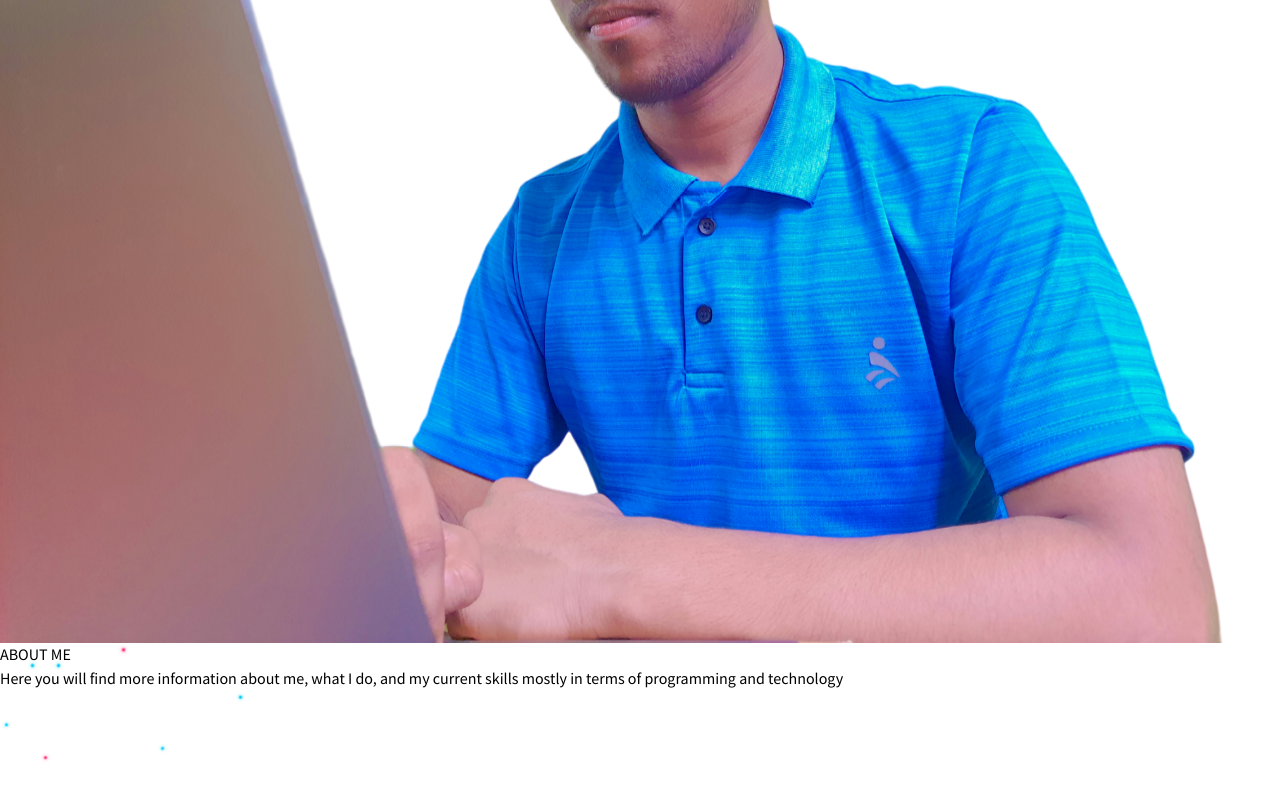
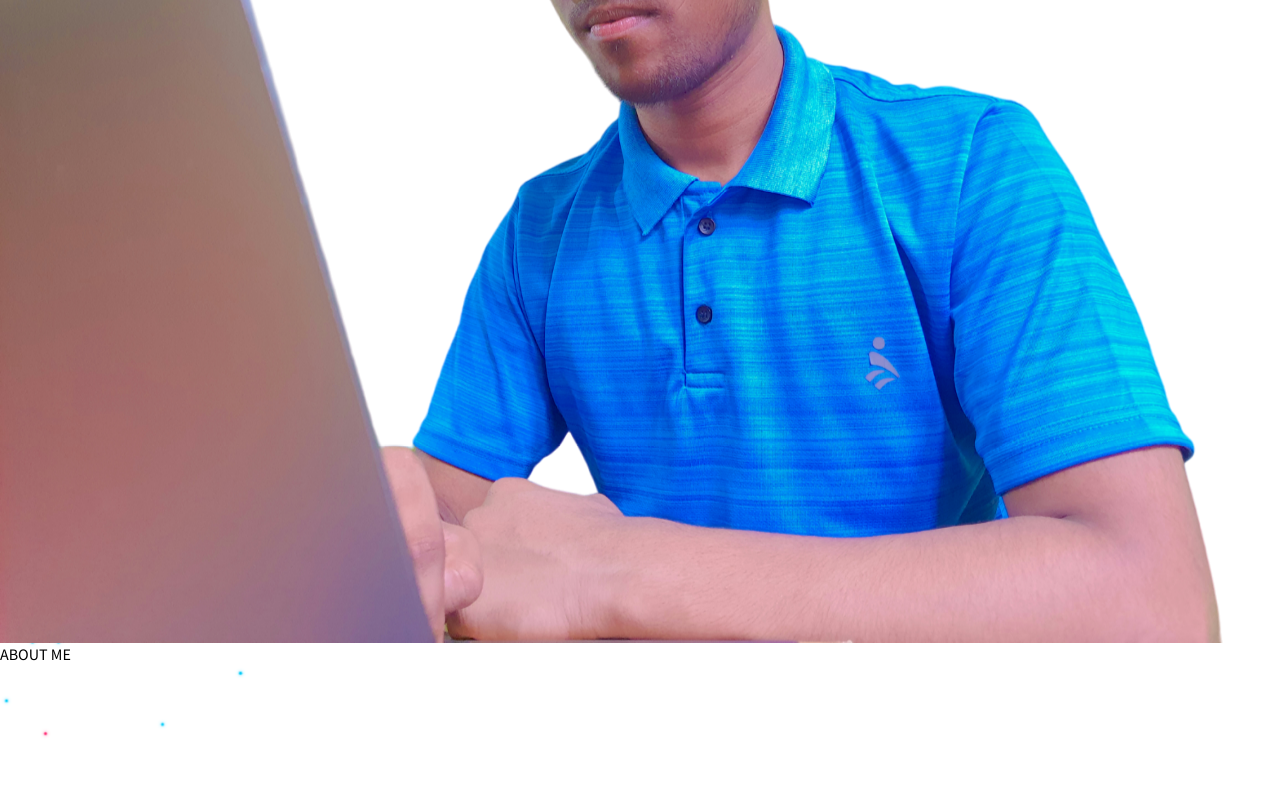
Before and after one commit to vickyguptaa7/portfolio, a React (Vite) app: page / in a window 1280 px wide. Shown: the part 798-1598 px from the top of the page. Built offline with nearby package versions, Linux system fonts and the light colour scheme.

Commit message:
added the about skewed box

```diff
--- a/src/App.tsx
+++ b/src/App.tsx
@@ -5,7 +5,7 @@ import Home from "./components/Home/Home";
 import Navbar from "./components/Navbar/Navbar";
 function App() {
   return (
-    <div className="min-w-[360px]">
+    <div className="min-w-[360px] overflow-hidden">
       <Navbar />
       <Home />
       <About />
--- a/src/components/About/About.tsx
+++ b/src/components/About/About.tsx
@@ -1,21 +1,18 @@
-import Wrapper from "../Wrapper/wrapper";
-
 function About() {
   return (
-    <Wrapper>
-      <section className="px-8 mt-24">
-        <div className="flex flex-col items-center justify-center header">
+    <section className="mt-24 ">
+      <div className="flex flex-col items-center justify-center px-8 header">
         <h1 className="text-[color:var(--color-primary)] text-3xl font-bold mb-2 text-center">
           ABOUT ME
         </h1>
         <div className="h-[0.30rem] w-10 bg-[color:var(--color-primary)] rounded-full"></div>
-          <p className="mt-4 text-[--secondary-text-color] text-center">
-            Here you will find more information about me, what I do, and my
-            current skills mostly in terms of programming and technology
-          </p>
+      </div>
+      <div className="w-full h-96 bg-[color:var(--color-primary)] mt-20 relative">
+      <div className="absolute -top-16 w-[110%] -z-10 -translate-x-5 h-24 bg-[--color-primary] rotate-3 mt-6"></div>
+
+      <div className="absolute -bottom-12 w-[110%] -z-10 -translate-x-5 h-24 bg-[--color-primary] rotate-3"></div>
       </div>
     </section>
-    </Wrapper>
   );
 }
 
--- a/src/components/Footer/Footer.styles.css
+++ b/src/components/Footer/Footer.styles.css
@@ -14,7 +14,7 @@
   margin: 0 4px;
   border-radius: 100%;
   box-shadow: 0 0 0 2px #02cbf744, 0 0 5px #02cbf7, 0 0 10px #02cbf7;
-  z-index: -10;
+  z-index: -30;
   /* animation: animate forwards linear infinite;
   animation-duration: calc(10s); */
 }
--- a/src/components/Home/Home.tsx
+++ b/src/components/Home/Home.tsx
@@ -7,7 +7,7 @@ import Wrapper from "../Wrapper/wrapper";
 function Home() {
   return (
     <Wrapper>
-      <section className="relative flex min-h-[580px] items-center justify-between px-4 mt-16 md:mt-0 md:px-8 md:h-screen md:min-h-[800px]">
+      <section className="relative flex min-h-[580px] items-center justify-between px-4 mt-16 md:mt-8 md:px-8 md:h-screen  md:min-h-[800px]">
         <div className="flex flex-col items-start justify-center cursor-default ">
           <p className="text-sm text-gray-300 duration-1000 hover:translate-x-5 hover:duration-300 hover:scale-110">
             &lt;html&gt;
@@ -69,22 +69,22 @@ function Home() {
           <button className=" border-[--primary-text-color] border-2 px-6 py-2 font-semibold mx-9 mt-2 text-[color:var(--primary-text-color)] hover:bg-[color:var(--primary-text-color)] hover:text-white duration-1000 hover:translate-x-8 hover:duration-300 hover:scale-110 drop-shadow-lg shadow-black">
             Download Resume
           </button>
-          <div className="flex items-center gap-4 justify-center mt-3 mx-9 text-[color:var(--primary-text-color)]">
+          <div className="flex items-center gap-4 justify-center mt-3 mx-9 text-[color:var(--tertiary-text-color)]">
             <button
-              className="duration-300 hover:scale-110 hover:translate-x-2"
+              className="duration-300 hover:scale-110 hover:translate-x-2 text-[color:var(--tertiary-text-color)]"
               onClick={() => {
                 window.open("https://github.com/vickyguptaa7");
               }}
             >
-              <BsGithub className="text-xl" />
+              <BsGithub className="text-2xl" />
             </button>
             <button
-              className="duration-300 hover:scale-110 hover:translate-x-2"
+              className="duration-300 hover:scale-110 hover:translate-x-2 text-[color:var(--primary-text-color)]"
               onClick={() => {
                 window.open("https://www.linkedin.com/in/vickyguptaa7/");
               }}
             >
-              <BsLinkedin className="text-xl" />
+              <BsLinkedin className="text-2xl" />
             </button>
           </div>
           <p className="px-3 mt-2 text-sm text-gray-300 duration-1000 hover:translate-x-5 hover:duration-300 hover:scale-110">
@@ -97,7 +97,7 @@ function Home() {
             &lt;/html&gt;
           </p>
         </div>
-        <div className="absolute h-10 w-6 border-2 border-black  rounded-3xl bottom-6 translate-x-[50%] right-[50%] hidden md:flex items-start justify-center">
+        <div className="absolute h-10 w-6 border-2 border-black  rounded-3xl bottom-14 translate-x-[50%] right-[50%] hidden md:flex items-start justify-center">
           <div className="w-1.5 my-1 bg-black rounded-full aspect-square mouse"></div>
         </div>
         <div className="absolute overflow-hidden change aspect-auto h-96 hidden sm:flex sm:w-[200px]  md:w-[240px] right-0 lg:w-[400px]  items-center justify-center xl:w-[480px] mb-12">
--- a/src/index.css
+++ b/src/index.css
@@ -28,6 +28,7 @@
   }
 }
 
-html {
+html,body {
   -webkit-tap-highlight-color: transparent;
+  width: 100vw;
 }
```
Lines whose indentation alone changed are shown as unchanged.
